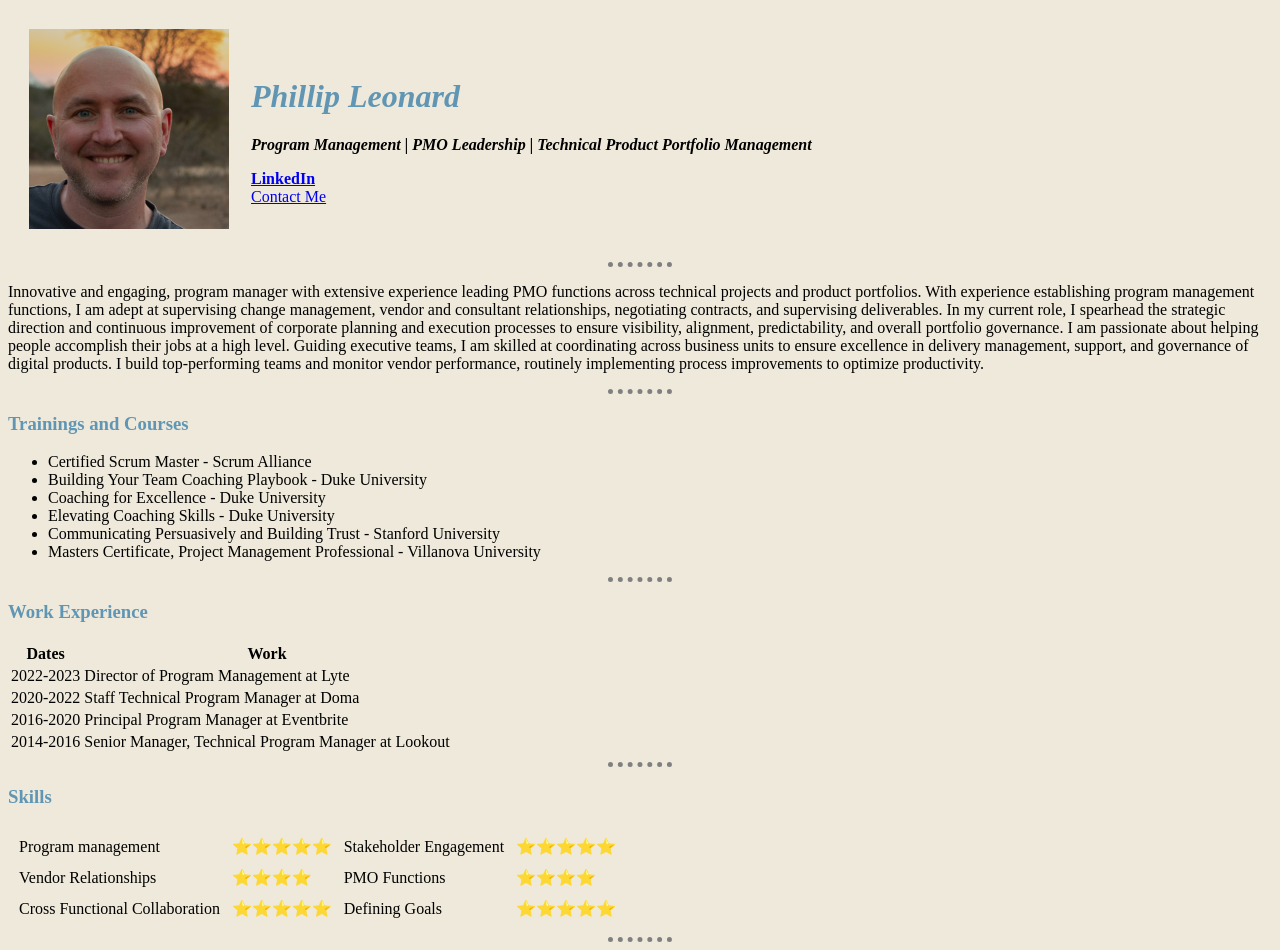
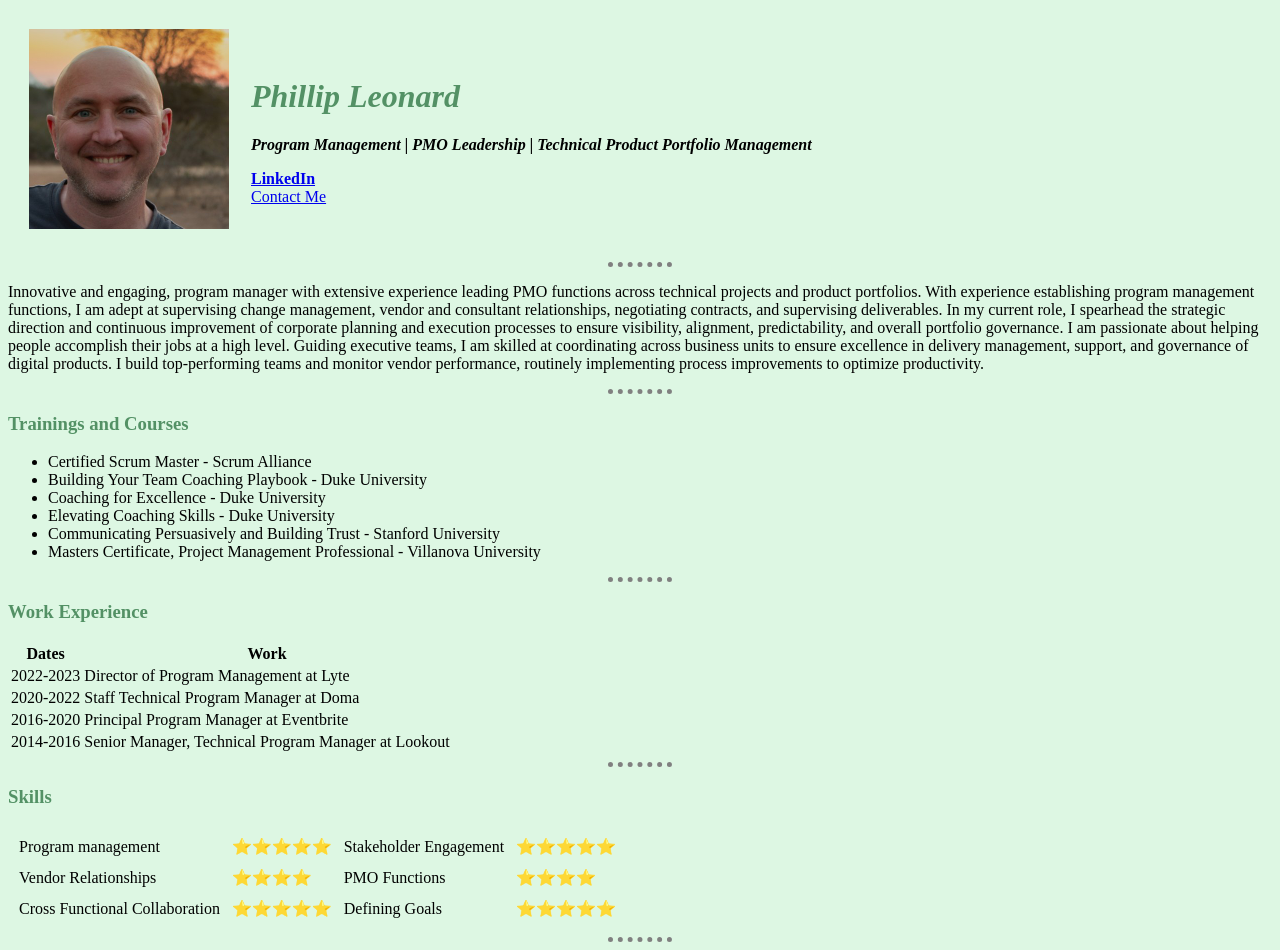
Before and after one commit to tiberius33/cv, a plain HTML site: page index.html in a window 1280 px wide. Drawn offline with Linux system fonts and the light colour scheme.

Commit message:
Changing site colors in styles.css

```diff
--- a/css/styles.css
+++ b/css/styles.css
@@ -1,5 +1,5 @@
 body {
-    background-color: #EEE9DA;
+    background-color: #DDF7E3;
 }
 
 hr {
@@ -11,10 +11,10 @@ hr {
 }
 
 h1 {
-    color: #6096B4;
+    color: #539165;
     font-style: italic;
 }
 
 h3 {
-    color: #6096B4;
+    color: #539165;
 }
```
